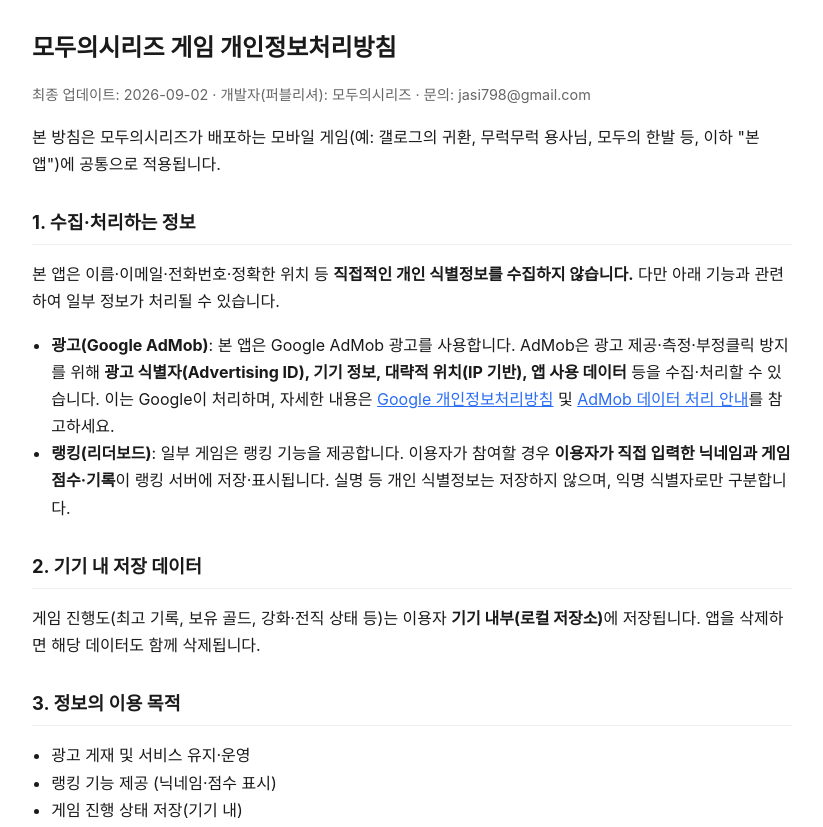
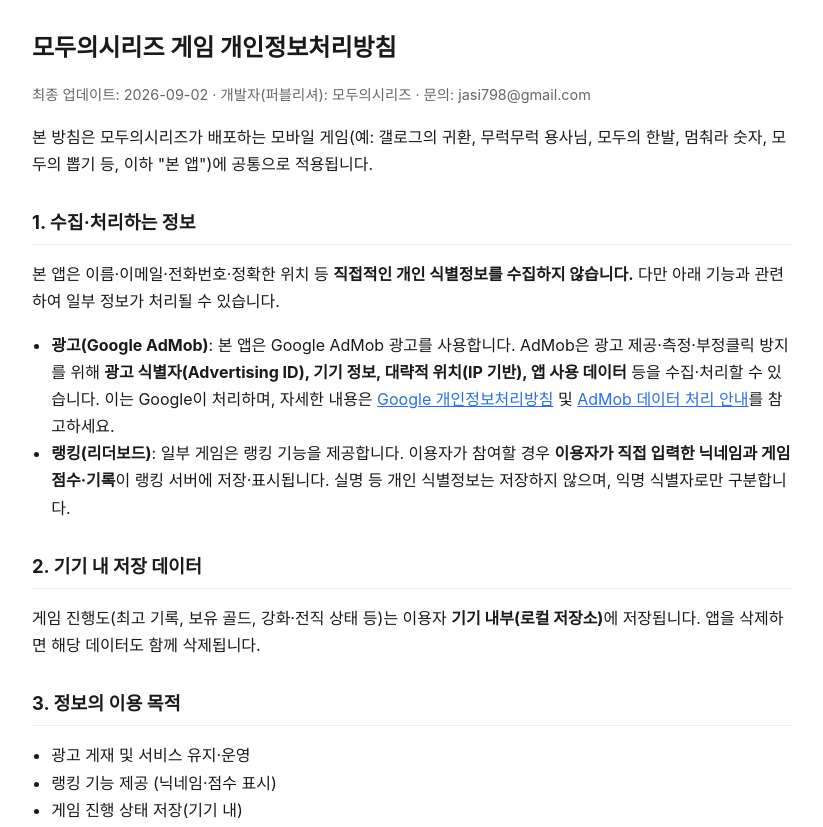
Before and after one commit to SeungIlJang/privacy, a plain HTML site: page index.html in a window 1280 px wide. Shown: the top 827 px of the page, without its empty margins (228-1051 px from the left). Drawn offline with Linux system fonts and the light colour scheme.

Commit message:
개인정보처리방침: 멈춰라 숫자·모두의 뽑기 앱 목록 추가
Co-Authored-By: Claude Opus 4.8 <noreply@anthropic.com>

```diff
--- a/index.html
+++ b/index.html
@@ -20,7 +20,7 @@
 
 <h1>모두의시리즈 게임 개인정보처리방침</h1>
 <p class="muted">최종 업데이트: 2026-09-02 · 개발자(퍼블리셔): 모두의시리즈 · 문의: jasi798@gmail.com</p>
-<p>본 방침은 모두의시리즈가 배포하는 모바일 게임(예: 갤로그의 귀환, 무럭무럭 용사님, 모두의 한발 등, 이하 "본 앱")에 공통으로 적용됩니다.</p>
+<p>본 방침은 모두의시리즈가 배포하는 모바일 게임(예: 갤로그의 귀환, 무럭무럭 용사님, 모두의 한발, 멈춰라 숫자, 모두의 뽑기 등, 이하 "본 앱")에 공통으로 적용됩니다.</p>
 
 <h2>1. 수집·처리하는 정보</h2>
 <p>본 앱은 이름·이메일·전화번호·정확한 위치 등 <strong>직접적인 개인 식별정보를 수집하지 않습니다.</strong> 다만 아래 기능과 관련하여 일부 정보가 처리될 수 있습니다.</p>
```
